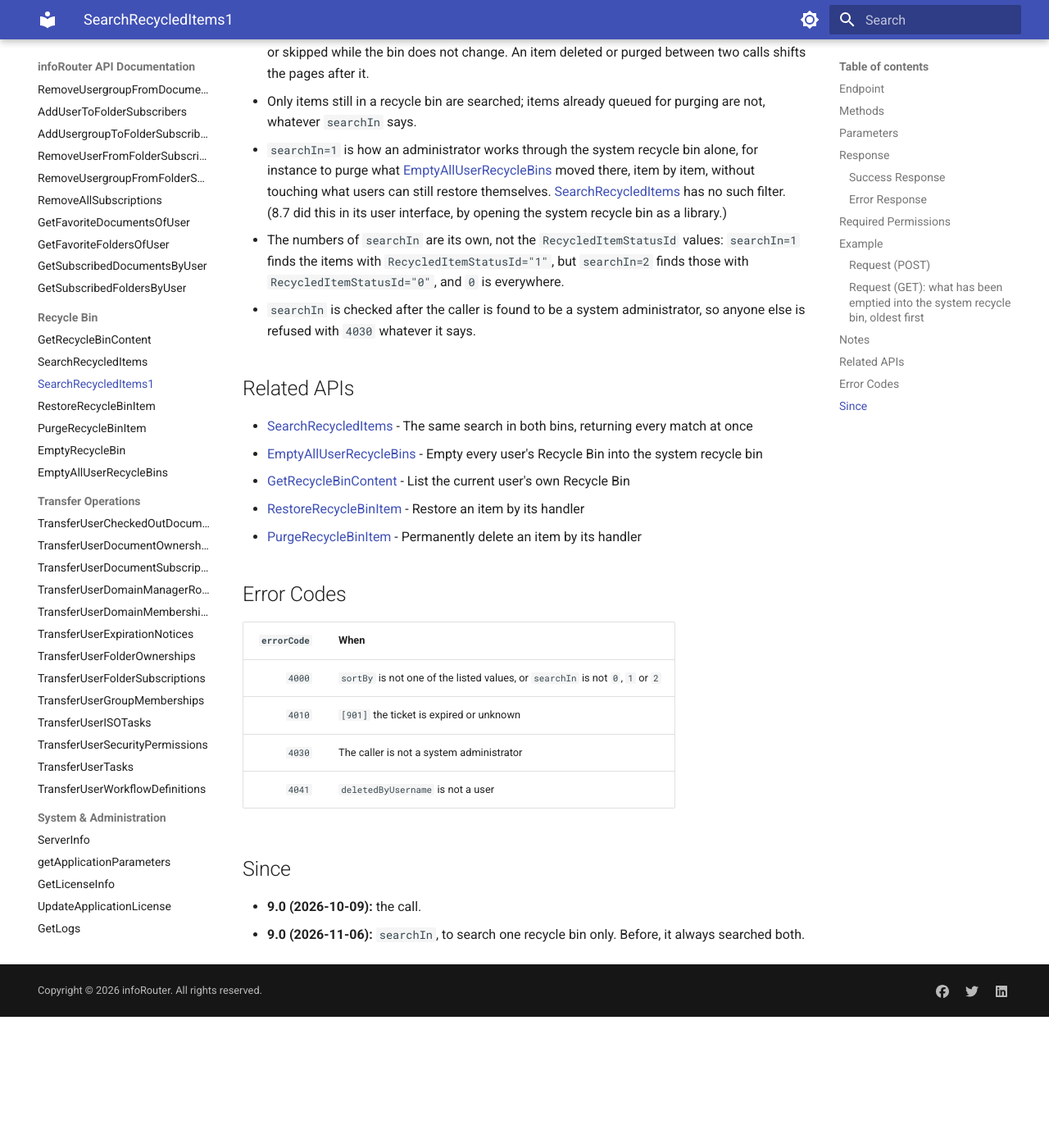
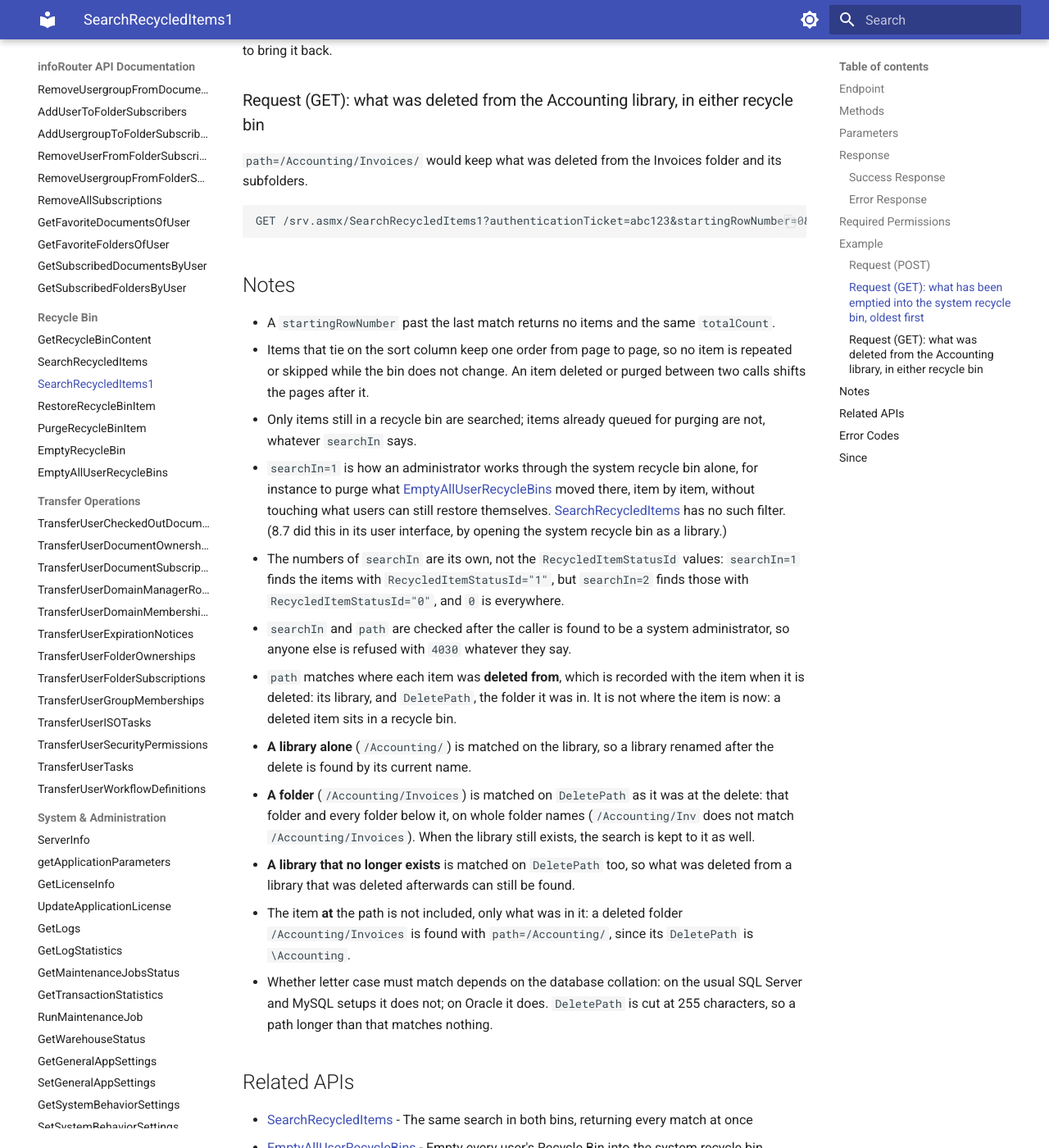
Before and after one commit to inforouter/apidocs, an MkDocs documentation site: the page built from docs/SearchRecycledItems1.md, in a window 1280 px wide and 1400 px high, scrolled down 2875 px. Shown: the whole window at 82% size. Built offline with MkDocs 1.6.1 and Material for MkDocs 9.7.7, drawn with Linux system fonts in a browser that asks for light colours; before the commit the page ends 4115 px from its top, so only the background shows below that; some of the changed text lies outside the part shown.

Commit message:
SearchRecycledItems1: path, the library or folder the items were deleted from
A library is matched on the library itself, a folder on DeletePath and everything below it; a library
deleted afterwards is still searchable. No error codes for path.

Co-Authored-By: Claude Opus 5.5 <noreply@anthropic.com>

````diff
--- a/docs/SearchRecycledItems1.md
+++ b/docs/SearchRecycledItems1.md
@@ -1,6 +1,6 @@
 # SearchRecycledItems1 API
 
-Searches the deleted documents and folders of the whole instance, one page at a time, sorted, with the total number of matches. `searchIn` says where to look: the users' recycle bins, the system recycle bin, or both (the default). It takes the filters of [SearchRecycledItems](SearchRecycledItems.md), which always searches both bins and returns every match at once, and returns the same item elements. See [What happens to a deleted document or folder](rules/recycle-bin.md#the-system-recycle-bin-and-searching-it).
+Searches the deleted documents and folders of the whole instance, one page at a time, sorted, with the total number of matches. `searchIn` says where to look: the users' recycle bins, the system recycle bin, or both (the default); `path` narrows it to the items deleted from one library or folder. It takes the filters of [SearchRecycledItems](SearchRecycledItems.md), which always searches both bins and returns every match at once, and returns the same item elements. See [What happens to a deleted document or folder](rules/recycle-bin.md#the-system-recycle-bin-and-searching-it).
 
 ## Endpoint
 
@@ -10,7 +10,7 @@ Searches the deleted documents and folders of the whole instance, one page at a
 
 ## Methods
 
-- **GET** `/srv.asmx/SearchRecycledItems1?authenticationTicket=...&objectName=...&startingRowNumber=...&numberOfRows=...&sortBy=...&sortAscending=...&searchIn=...`
+- **GET** `/srv.asmx/SearchRecycledItems1?authenticationTicket=...&objectName=...&startingRowNumber=...&numberOfRows=...&sortBy=...&sortAscending=...&searchIn=...&path=...`
 - **POST** `/srv.asmx/SearchRecycledItems1` (form data)
 - **SOAP** Action: `http://tempuri.org/SearchRecycledItems1`
 
@@ -30,6 +30,7 @@ Searches the deleted documents and folders of the whole instance, one page at a
 | `sortBy` | string | No | `DateDeleted` (default), `Name`, `Size`, `OriginalLocation`, `DeletedBy`, `RecycleStatus` or `DateEmptied`. Not case-sensitive. |
 | `sortAscending` | bool | Yes | `true` for ascending order, `false` for descending. |
 | `searchIn` | int | No | Where to search. `0` or empty: everywhere, the users' recycle bins and the system recycle bin. `1`: the system recycle bin only, the items that have been emptied there. `2`: the users' recycle bins only, the items no one has emptied yet. Any other value is refused with `4000`. SOAP callers that leave it out get `0`. |
+| `path` | string | No | A library or folder path, such as `/Accounting/` or `/Accounting/Invoices`: only the items deleted from there or from any folder below it. Empty or `/` for anywhere. `/` and `\` are both separators; a trailing one makes no difference. A path that matches nothing is not an error: the answer is empty. |
 
 ## Response
 
@@ -74,6 +75,14 @@ GET /srv.asmx/SearchRecycledItems1?authenticationTicket=abc123&startingRowNumber
 Each item's `Handler` then goes to [PurgeRecycleBinItem](PurgeRecycleBinItem.md) to purge it, or to
 [RestoreRecycleBinItem](RestoreRecycleBinItem.md) to bring it back.
 
+### Request (GET): what was deleted from the Accounting library, in either recycle bin
+
+`path=/Accounting/Invoices/` would keep what was deleted from the Invoices folder and its subfolders.
+
+```
+GET /srv.asmx/SearchRecycledItems1?authenticationTicket=abc123&startingRowNumber=0&numberOfRows=25&sortBy=DateDeleted&sortAscending=false&path=/Accounting/
+```
+
 ## Notes
 
 - A `startingRowNumber` past the last match returns no items and the same `totalCount`.
@@ -81,7 +90,13 @@ Each item's `Handler` then goes to [PurgeRecycleBinItem](PurgeRecycleBinItem.md)
 - Only items still in a recycle bin are searched; items already queued for purging are not, whatever `searchIn` says.
 - `searchIn=1` is how an administrator works through the system recycle bin alone, for instance to purge what [EmptyAllUserRecycleBins](EmptyAllUserRecycleBins.md) moved there, item by item, without touching what users can still restore themselves. [SearchRecycledItems](SearchRecycledItems.md) has no such filter. (8.7 did this in its user interface, by opening the system recycle bin as a library.)
 - The numbers of `searchIn` are its own, not the `RecycledItemStatusId` values: `searchIn=1` finds the items with `RecycledItemStatusId="1"`, but `searchIn=2` finds those with `RecycledItemStatusId="0"`, and `0` is everywhere.
-- `searchIn` is checked after the caller is found to be a system administrator, so anyone else is refused with `4030` whatever it says.
+- `searchIn` and `path` are checked after the caller is found to be a system administrator, so anyone else is refused with `4030` whatever they say.
+- `path` matches where each item was **deleted from**, which is recorded with the item when it is deleted: its library, and `DeletePath`, the folder it was in. It is not where the item is now: a deleted item sits in a recycle bin.
+  - **A library alone** (`/Accounting/`) is matched on the library, so a library renamed after the delete is found by its current name.
+  - **A folder** (`/Accounting/Invoices`) is matched on `DeletePath` as it was at the delete: that folder and every folder below it, on whole folder names (`/Accounting/Inv` does not match `/Accounting/Invoices`). When the library still exists, the search is kept to it as well.
+  - **A library that no longer exists** is matched on `DeletePath` too, so what was deleted from a library that was deleted afterwards can still be found.
+  - The item **at** the path is not included, only what was in it: a deleted folder `/Accounting/Invoices` is found with `path=/Accounting/`, since its `DeletePath` is `\Accounting`.
+  - Whether letter case must match depends on the database collation: on the usual SQL Server and MySQL setups it does not; on Oracle it does. `DeletePath` is cut at 255 characters, so a path longer than that matches nothing.
 
 ## Related APIs
 
@@ -104,3 +119,4 @@ Each item's `Handler` then goes to [PurgeRecycleBinItem](PurgeRecycleBinItem.md)
 
 - **9.0 (2026-10-09):** the call.
 - **9.0 (2026-11-06):** `searchIn`, to search one recycle bin only. Before, it always searched both.
+- **9.0 (2026-11-06):** `path`, to search the items deleted from one library or folder.
````
Also changed, not shown: docs/rules/recycle-bin.md (+6 -2 lines).
